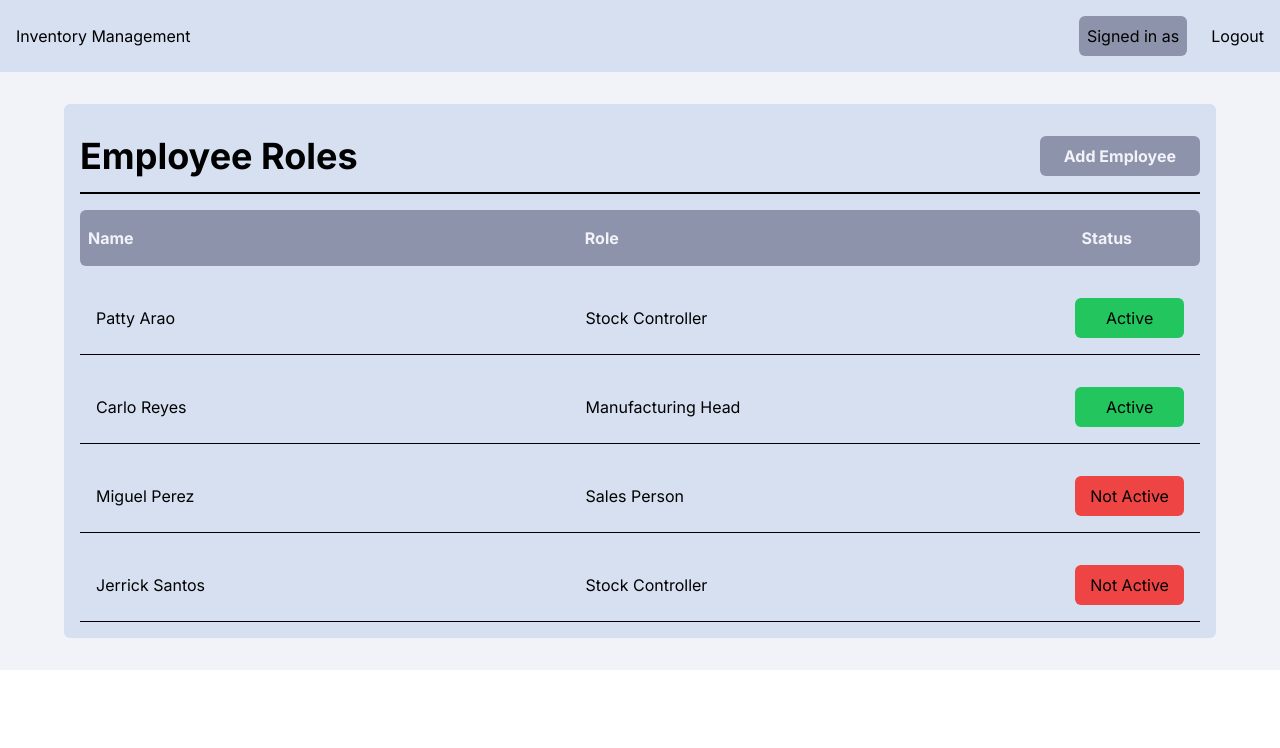
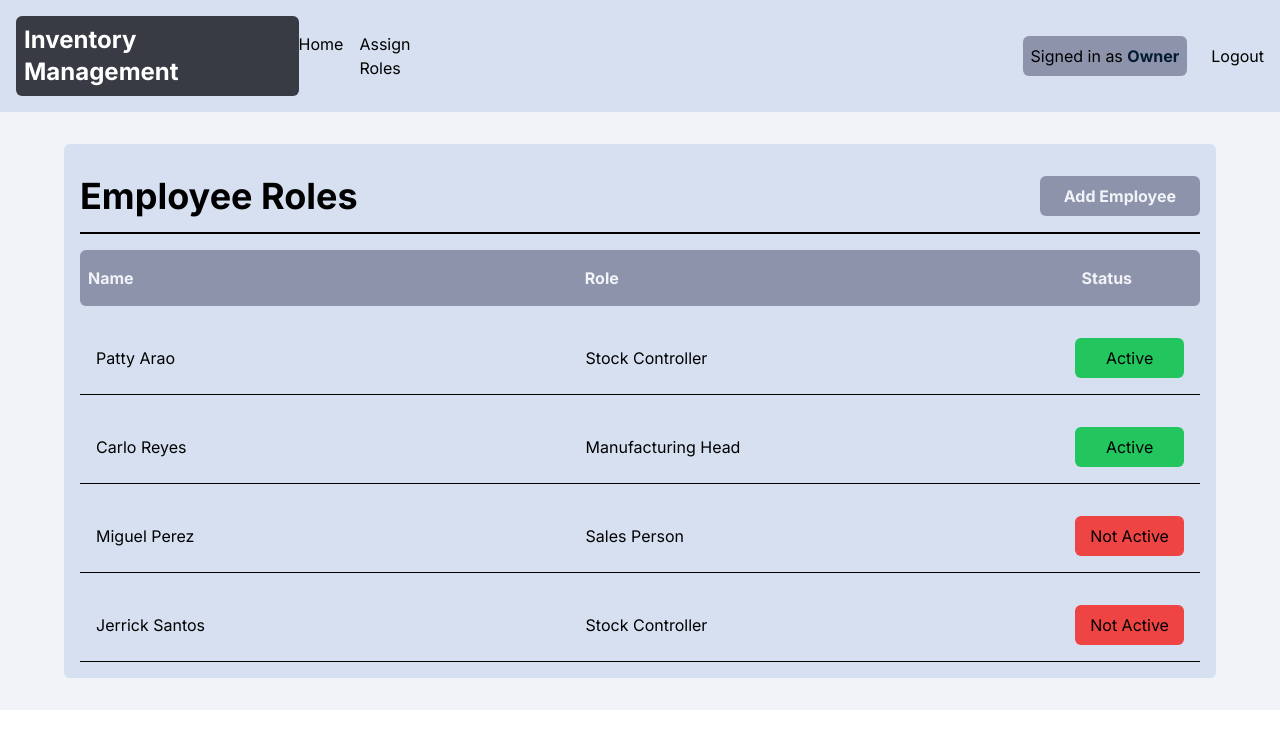
Before and after one commit to pattyarao/inventory-management-app, a Next.js app: page /assignroles in a window 1280 px wide. Shown: the top 748 px of the page. Built offline with nearby package versions, Linux system fonts and the light colour scheme; no server answers.

Commit message:
implemented dashboard and routing

```diff
--- a/app/assignroles/page.jsx
+++ b/app/assignroles/page.jsx
@@ -5,7 +5,7 @@ import Navbar from "../components/Navbar";
 const AssignRoles = () => {
   return (
     <main className="w-full h-full flex flex-col items-center justify-between gap-8 bg-[#F1F3F8]">
-      <Navbar />
+      <Navbar userType={"Owner"} />
       <EmployeeList />
 
       {/* <AddEmployee /> */}
--- a/app/components/Navbar.jsx
+++ b/app/components/Navbar.jsx
@@ -26,14 +26,21 @@ const Navbar = ({ userType }) => {
   };
   return (
     <div className="w-full h-fit flex p-4 justify-between items-center bg-[#D6E0F0]">
-      <h3>Inventory Management</h3>
+      <div className="w-[35%] flex justify-between items-center">
+        <h3 className="text-2xl text-white font-bold bg-[#393B44] p-2 rounded-md">
+          Inventory Management
+        </h3>
+        <div>
+          {userType === "Owner" ? (
+            <div className="flex gap-4">
+              <Link href="/">Home</Link>
+              <Link href="/assignroles">Assign Roles</Link>
+            </div>
+          ) : null}
+        </div>
+      </div>
 
       <div className="flex items-center gap-4">
-        <div>
-          {userType === "Owner" ? (
-            <Link href="/assignroles">Assign Roles</Link>
-          ) : null}
-        </div>
         <div className="flex items-center gap-6">
           <p className="bg-[#8D93AB] p-2 rounded-md">
             Signed in as{" "}
--- a/app/dashboard/page.jsx
+++ b/app/dashboard/page.jsx
@@ -6,13 +6,13 @@ import StockControllerHome from "../components/StockControllerHome";
 
 const Dashboard = ({ role }) => {
   let renderComponent;
-  if (role === "owner") {
+  if (role === "Owner") {
     renderComponent = <OwnerHome />;
-  } else if (role === "stockcontroller") {
+  } else if (role === "Stock Controller") {
     renderComponent = <StockControllerHome />;
-  } else if (role === "manufacturer") {
+  } else if (role === "Manufacturer") {
     renderComponent = <ManufacturerHome />;
-  } else if (role === "salesperson") {
+  } else if (role === "Sales Person") {
     renderComponent = <SalesPersonHome />;
   } else {
     renderComponent = (
--- a/app/page.jsx
+++ b/app/page.jsx
@@ -6,6 +6,7 @@ import supabase from "../app/supabase";
 import withAuthentication from "../app/auth";
 import { useRouter } from "next/navigation";
 import Navbar from "./components/Navbar";
+import Dashboard from "./dashboard/page";
 // export default function Home() {
 
 //   const testFunc = async () => {
@@ -52,8 +53,9 @@ import Navbar from "./components/Navbar";
 
 const Home = ({ userType }) => {
   return (
-    <main className="flex w-full min-h-screen">
+    <main className="flex flex-col w-full min-h-screen">
       <Navbar userType={userType} />
+      <Dashboard role={userType} />
     </main>
   );
 };
```
